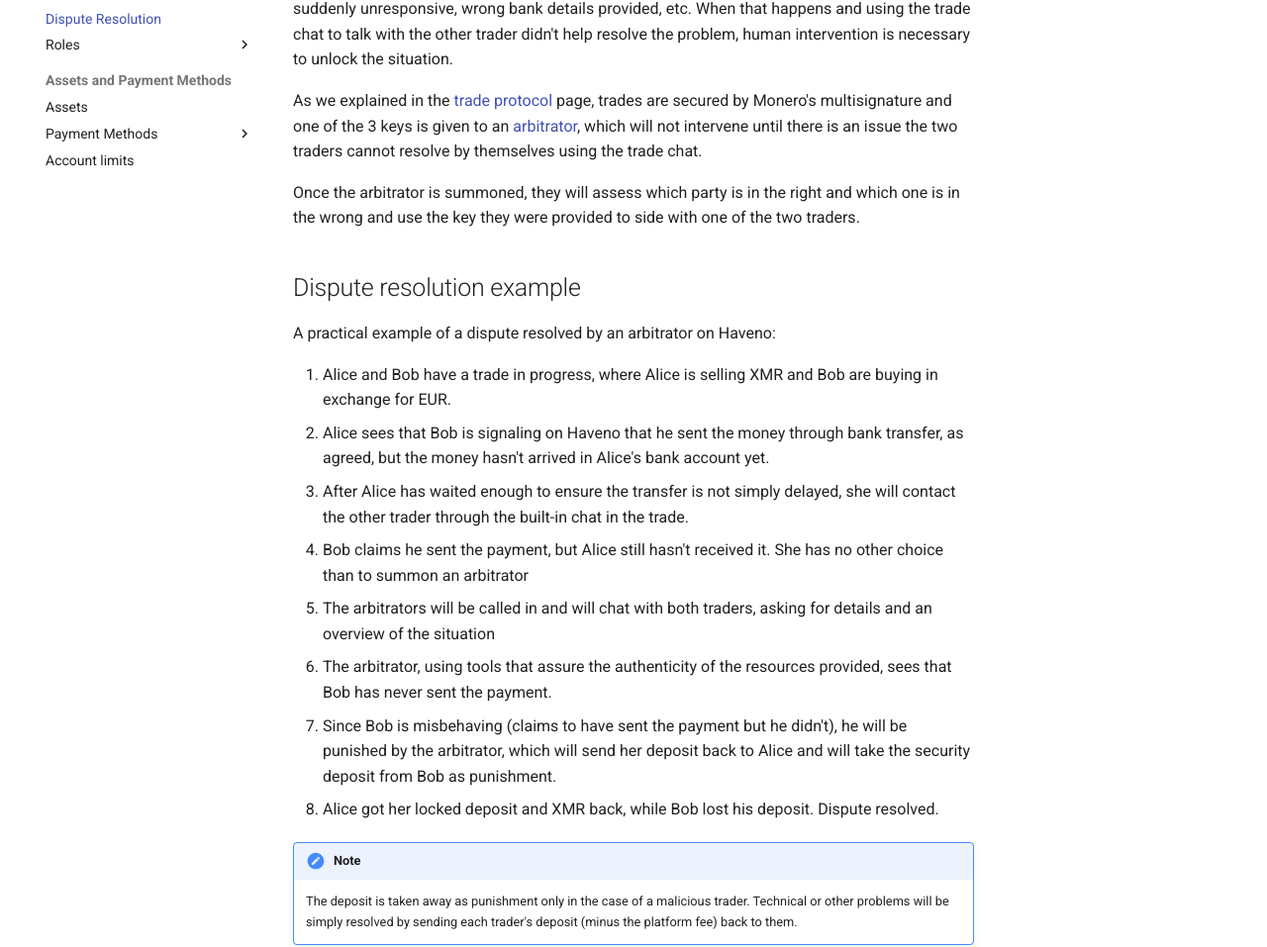
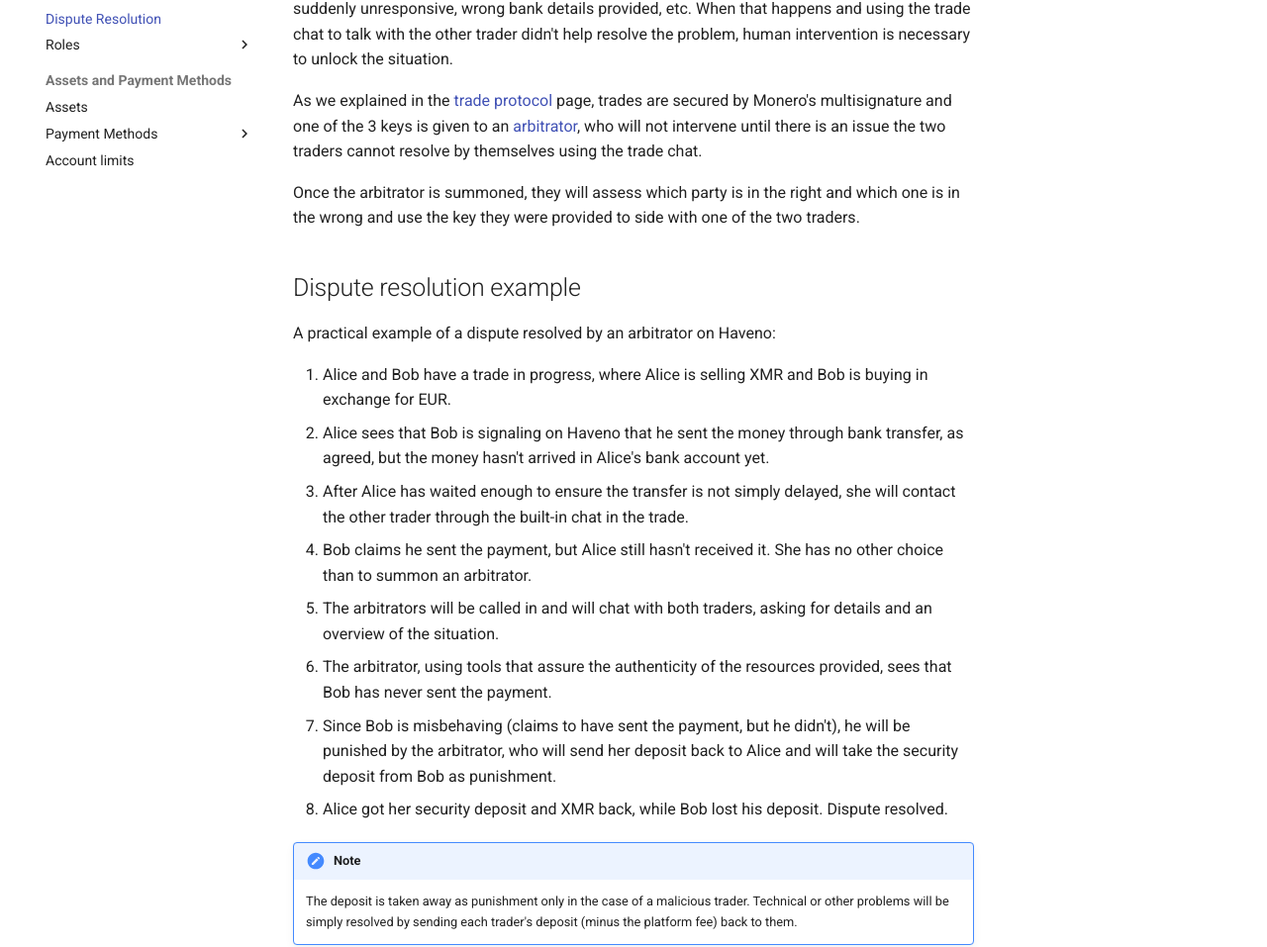
Before and after one commit to haveno-dex/haveno-docs, an MkDocs documentation site: the page built from docs/the-project/dispute-resolution.md, in a window 1280 px wide and 1301 px high. Shown: the part 257-1214 px from the top of the window at 99% size. Built offline with MkDocs 1.6.1 and Material for MkDocs 9.7.7, drawn with Linux system fonts in a browser that asks for light colours; plug-ins that fetch from the network failed and are left out; comment, search, counter and statistics services are not loaded; the version menu is left out.

Commit message:
Update dispute-resolution.md grammar

```diff
--- a/docs/the-project/dispute-resolution.md
+++ b/docs/the-project/dispute-resolution.md
@@ -2,7 +2,7 @@
 
 Trades don't always go smoothly. Things can go wrong for multiple reasons, like a trader being suddenly unresponsive, wrong bank details provided, etc. When that happens and using the trade chat to talk with the other trader didn't help resolve the problem, human intervention is necessary to unlock the situation.
 
-As we explained in the [trade protocol](trade-protocol.md) page, trades are secured by Monero's multisignature and one of the 3 keys is given to an [arbitrator](roles/arbitrators.md), which will not intervene until there is an issue the two traders cannot resolve by themselves using the trade chat.
+As we explained in the [trade protocol](trade-protocol.md) page, trades are secured by Monero's multisignature and one of the 3 keys is given to an [arbitrator](roles/arbitrators.md), who will not intervene until there is an issue the two traders cannot resolve by themselves using the trade chat.
 
 Once the arbitrator is summoned, they will assess which party is in the right and which one is in the wrong and use the key they were provided to side with one of the two traders.
 
@@ -10,14 +10,14 @@
 
 A practical example of a dispute resolved by an arbitrator on Haveno:
 
-1. Alice and Bob have a trade in progress, where Alice is selling XMR and Bob are buying in exchange for EUR.
+1. Alice and Bob have a trade in progress, where Alice is selling XMR and Bob is buying in exchange for EUR.
 2. Alice sees that Bob is signaling on Haveno that he sent the money through bank transfer, as agreed, but the money hasn't arrived in Alice's bank account yet.
 3. After Alice has waited enough to ensure the transfer is not simply delayed, she will contact the other trader through the built-in chat in the trade.
-4. Bob claims he sent the payment, but Alice still hasn't received it. She has no other choice than to summon an arbitrator
-5. The arbitrators will be called in and will chat with both traders, asking for details and an overview of the situation
+4. Bob claims he sent the payment, but Alice still hasn't received it. She has no other choice than to summon an arbitrator.
+5. The arbitrators will be called in and will chat with both traders, asking for details and an overview of the situation.
 6. The arbitrator, using tools that assure the authenticity of the resources provided, sees that Bob has never sent the payment.
-7. Since Bob is misbehaving (claims to have sent the payment but he didn't), he will be punished by the arbitrator, which will send her deposit back to Alice and will take the security deposit from Bob as punishment.
-8. Alice got her locked deposit and XMR back, while Bob lost his deposit. Dispute resolved.
+7. Since Bob is misbehaving (claims to have sent the payment, but he didn't), he will be punished by the arbitrator, who will send her deposit back to Alice and will take the security deposit from Bob as punishment.
+8. Alice got her security deposit and XMR back, while Bob lost his deposit. Dispute resolved.
 
 !!! note
     The deposit is taken away as punishment only in the case of a malicious trader. Technical or other problems will be simply resolved by sending each trader's deposit (minus the platform fee) back to them.
```
